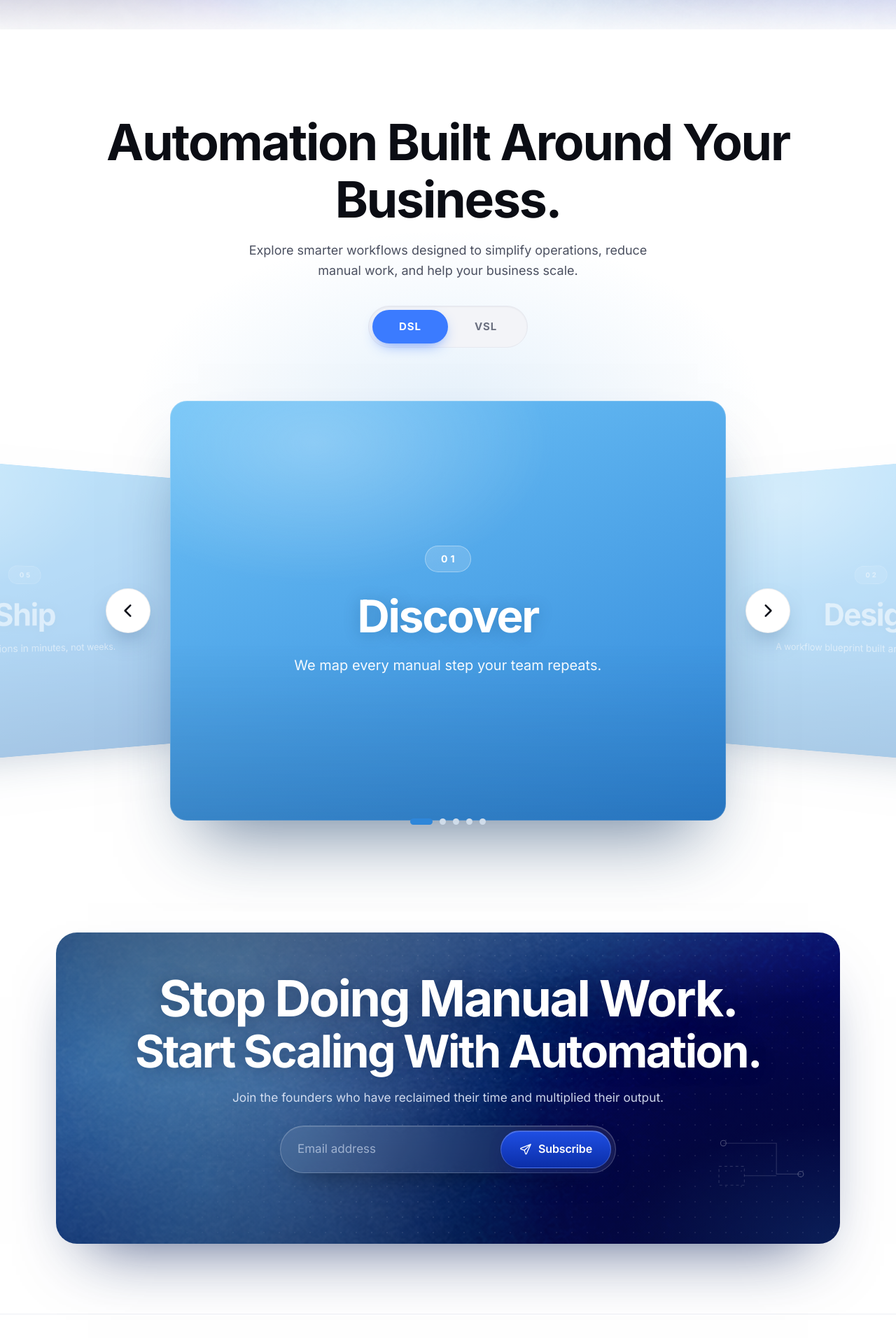
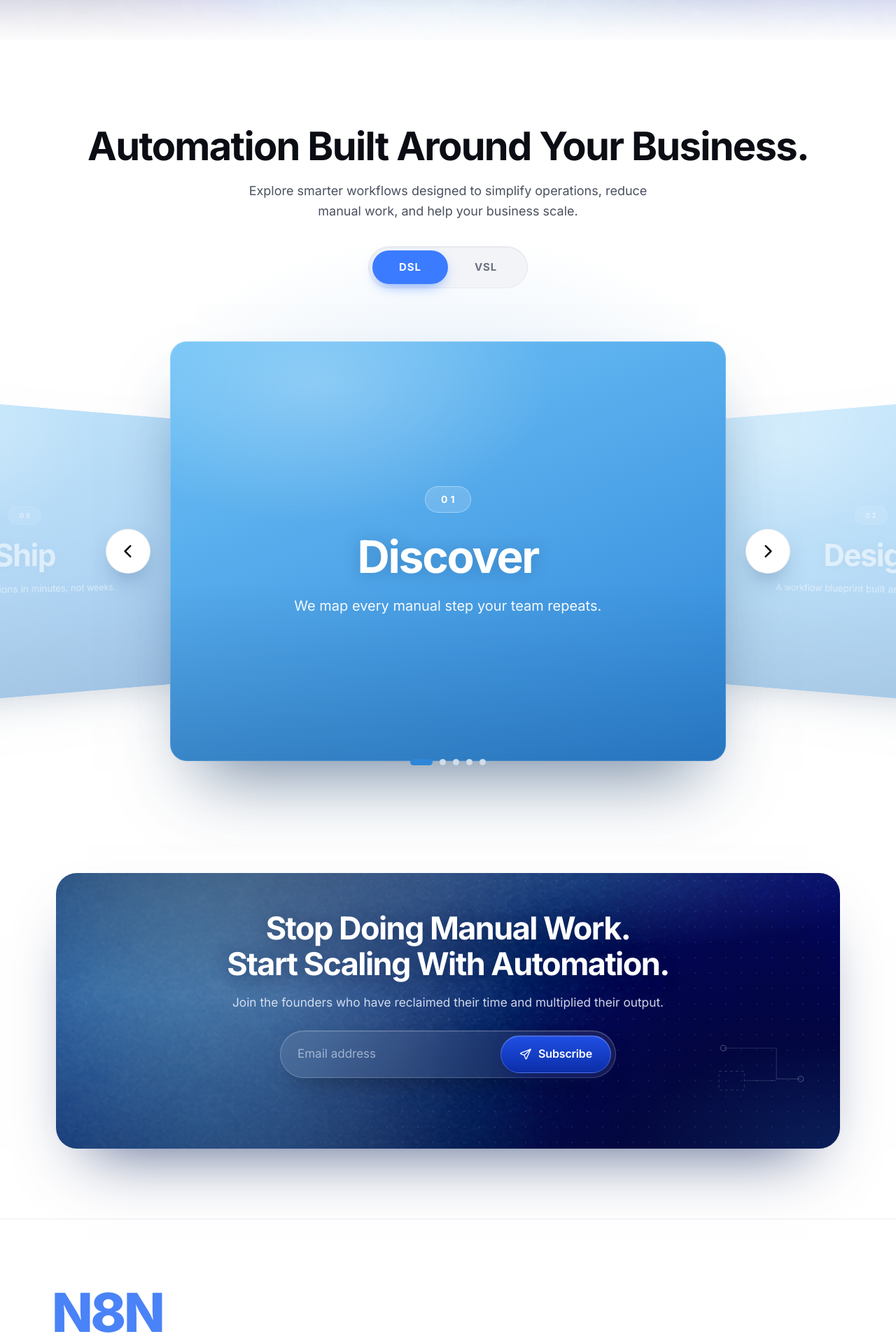
Before and after one commit to Arya10Ranjan/n8n-website, a React (Vite) app: page / in a window 1280 px wide. Shown: the part 735-2652 px from the top of the page at 70% size. Built offline with nearby package versions, Linux system fonts and the light colour scheme.

Commit message:
Revert "Unify heading scale across sections with smaller second lines"
This reverts commit 88e220acb3cfca14cc8c5d4c4adfbb9b3ed43db6.

```diff
--- a/src/index.css
+++ b/src/index.css
@@ -12,10 +12,6 @@
   --accent: #2b4cff;
 
   --sans: 'Inter', system-ui, 'Segoe UI', Roboto, sans-serif;
-
-  /* display heading scale: line 1 is the master, line 2 sits 10% smaller */
-  --h-line1: clamp(34px, 5.58vw, 86.4px);
-  --h-line2: clamp(31px, 5.02vw, 77.8px);
   --maxw: 1180px;
 
   font: 17px/1.6 var(--sans);
--- a/src/sections/CTA.css
+++ b/src/sections/CTA.css
@@ -60,23 +60,18 @@
 
 .cta-body {
   position: relative;
-  max-width: 1060px;
+  max-width: 740px;
   margin: 0 auto;
 }
 
 .cta-card h2 {
   color: #fff;
-  font-size: var(--h-line1);
+  font-size: clamp(27px, 3.6vw, 45px);
   font-weight: 700;
   line-height: 1.12;
   letter-spacing: -0.035em;
   text-shadow: 0 2px 26px rgba(6, 22, 60, 0.4);
 }
-
-.cta-card h2 .line-1,
-.cta-card h2 .line-2 { display: block; }
-
-.cta-card h2 .line-2 { font-size: var(--h-line2); }
 
 .cta-card > .cta-body > p {
   margin: 16px auto 0;
--- a/src/sections/CTA.jsx
+++ b/src/sections/CTA.jsx
@@ -51,10 +51,12 @@ export default function CTA() {
           <span className="cta-dots" aria-hidden="true" />
           <span className="cta-sheen" aria-hidden="true" />
           <Circuit />
+
           <div className="cta-body">
             <h2>
-              <span className="line-1">Stop Doing Manual Work.</span>
-              <span className="line-2">Start Scaling With Automation.</span>
+              Stop Doing Manual Work.
+              <br />
+              Start Scaling With Automation.
             </h2>
 
             <p>
--- a/src/sections/Hero.css
+++ b/src/sections/Hero.css
@@ -116,11 +116,11 @@
 }
 
 .hero-title .line-1 {
-  font-size: var(--h-line1);
+  font-size: clamp(34px, 5.58vw, 86.4px);
 }
 
 .hero-title .line-2 {
-  font-size: var(--h-line2);
+  font-size: clamp(38px, 6.2vw, 96px);
 }
 
 /* --- entrance animation on load --- */
--- a/src/sections/Showcase.css
+++ b/src/sections/Showcase.css
@@ -26,7 +26,7 @@
 }
 
 .showcase-head h2 {
-  font-size: var(--h-line1);
+  font-size: clamp(30px, 4.4vw, 56px);
   font-weight: 700;
   letter-spacing: -0.03em;
 }
```
